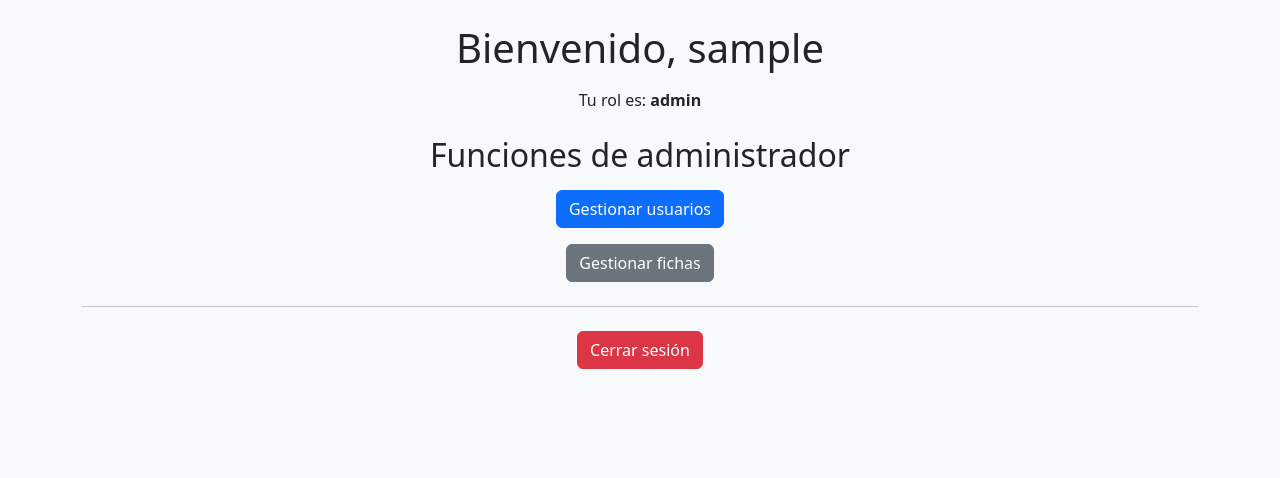
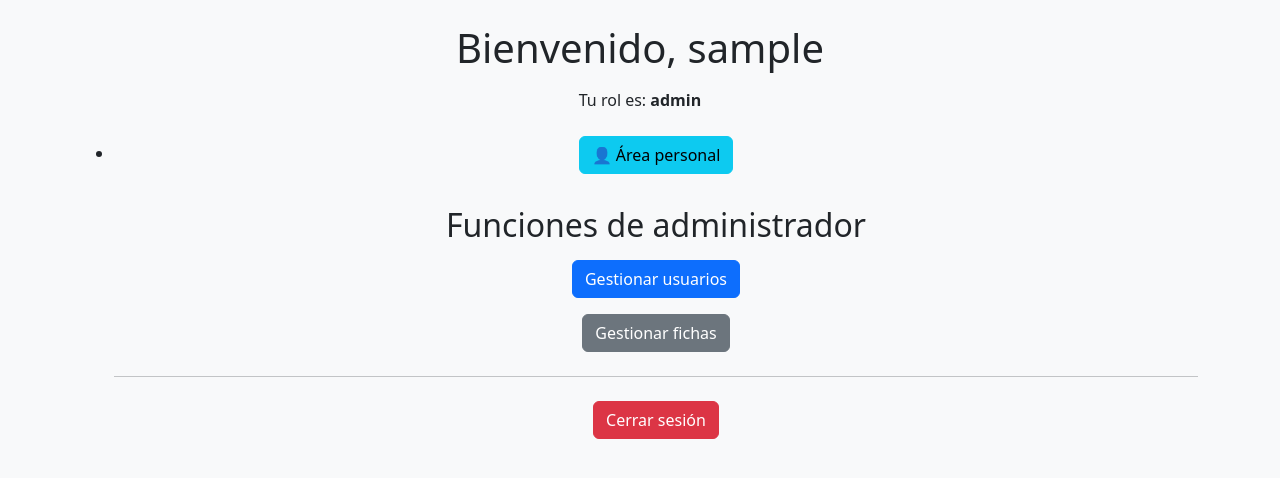
Before and after one commit to GamerPixelDev/02.proyectoFichasWeb, a Flask app: page /dashboard in a window 1280 px wide. Shown: the top 478 px of the page. Run offline with Flask 3, Linux system fonts and the light colour scheme; the visitor is signed in with stand-in values (Sample User, id 1).

Commit message:
Incluir boton de área personal en el dashboard

```diff
--- a/webapp/templates/cambiar_password.html
+++ b/webapp/templates/cambiar_password.html
@@ -14,7 +14,7 @@
         <form method="POST" action="{{ url_for('main_routes.cambiar_password') }}">
             <div class="mb-3">
                 <label for="current_password" class="form-label">Contraseña actual:</label>
-                <input type="password" class="form-control" id="current_password" name="current_password" required>
+                <input type="password" class="form-control" id="current_password" name="old_password" required>
             </div>
             <div class="mb-3">
                 <label for="new_password" class="form-label">Nueva contraseña:</label>
@@ -26,5 +26,6 @@
             </div>
             <button type="submit" class="btn btn-primary">Cambiar contraseña</button>
         </form>
+        <a href="{{ url_for('main_routes.dashboard') }}" class="btn btn-secondary mt-3">Volver al panel</a>
     </body>
 </html>
--- a/webapp/templates/dashboard.html
+++ b/webapp/templates/dashboard.html
@@ -13,6 +13,8 @@
         <div class="container">
             <h1 class="mb-3">Bienvenido, {{ username }}</h1>
             <p>Tu rol es: <strong>{{ role }}</strong></p>
+            <ul>
+                <li><a href="{{ url_for('main_routes.perfil') }}" class="btn btn-info m-2">👤 Área personal</a>
             {% if role == 'admin' %}
                 <h2 class="mt-4">Funciones de administrador</h2>
                 <ul class="list-unstyled">
```
